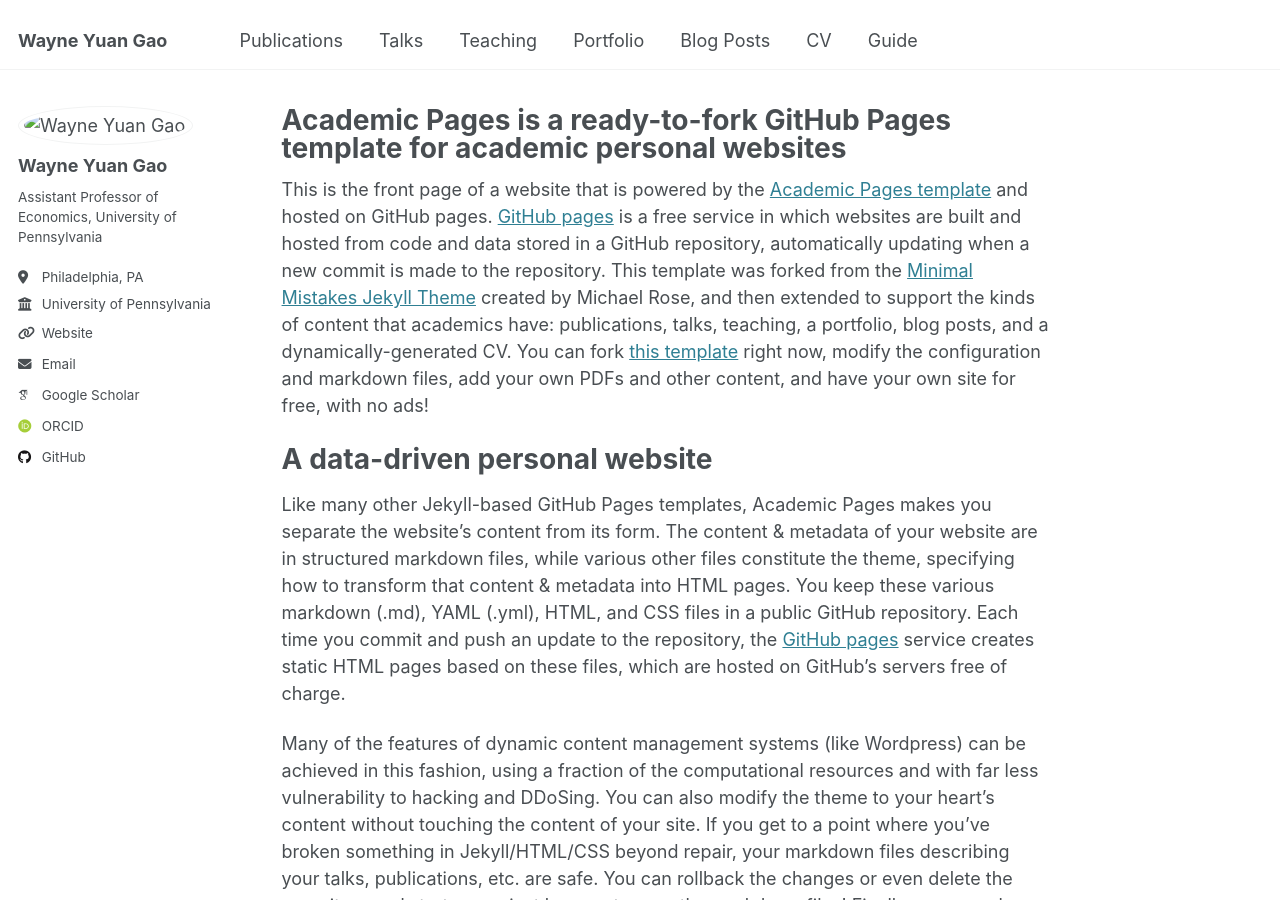
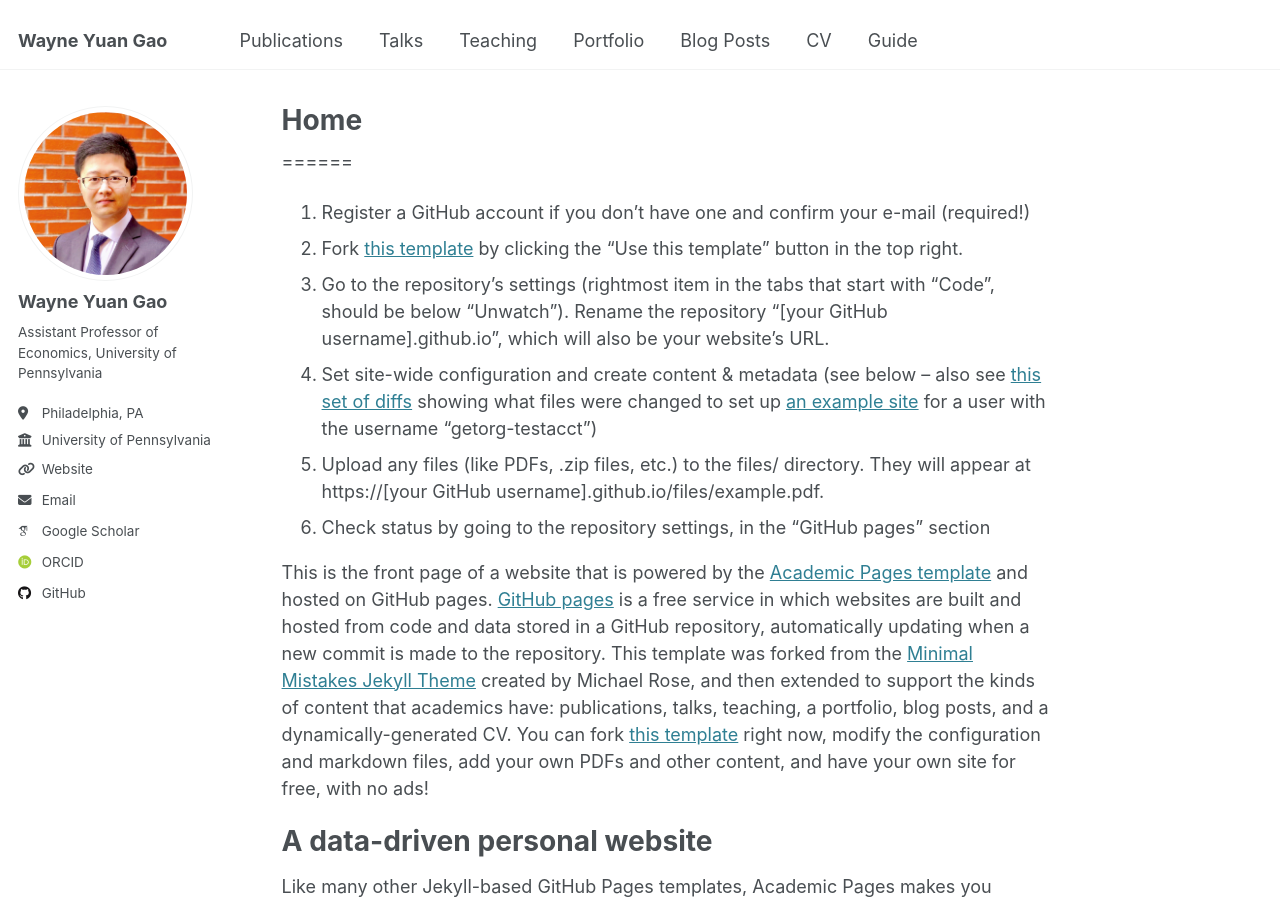
Before and after one commit to wayne-y-gao/wayne-y-gao.github.io, a Jekyll site: the page built from _pages/about.md, in a window 1280 px wide and 900 px high. Built offline with Jekyll 4.4.1, drawn with Linux system fonts in a browser that asks for light colours; some web fonts are replaced.

Commit message:
move picture

```diff
--- a/_pages/about.md
+++ b/_pages/about.md
@@ -1,11 +1,25 @@
 ---
 permalink: /
-title: "Academic Pages is a ready-to-fork GitHub Pages template for academic personal websites"
+title: "Home"
 author_profile: true
 redirect_from:
   - /about/
   - /about.html
 ---
+
+
+
+
+
+======
+1. Register a GitHub account if you don't have one and confirm your e-mail (required!)
+1. Fork [this template](https://github.com/academicpages/academicpages.github.io) by clicking the "Use this template" button in the top right.
+1. Go to the repository's settings (rightmost item in the tabs that start with "Code", should be below "Unwatch"). Rename the repository "[your GitHub username].github.io", which will also be your website's URL.
+1. Set site-wide configuration and create content & metadata (see below -- also see [this set of diffs](http://archive.is/3TPas) showing what files were changed to set up [an example site](https://getorg-testacct.github.io) for a user with the username "getorg-testacct")
+1. Upload any files (like PDFs, .zip files, etc.) to the files/ directory. They will appear at https://[your GitHub username].github.io/files/example.pdf.
+1. Check status by going to the repository settings, in the "GitHub pages" section
+
+
 
 This is the front page of a website that is powered by the [Academic Pages template](https://github.com/academicpages/academicpages.github.io) and hosted on GitHub pages. [GitHub pages](https://pages.github.com) is a free service in which websites are built and hosted from code and data stored in a GitHub repository, automatically updating when a new commit is made to the repository. This template was forked from the [Minimal Mistakes Jekyll Theme](https://mmistakes.github.io/minimal-mistakes/) created by Michael Rose, and then extended to support the kinds of content that academics have: publications, talks, teaching, a portfolio, blog posts, and a dynamically-generated CV. You can fork [this template](https://github.com/academicpages/academicpages.github.io) right now, modify the configuration and markdown files, add your own PDFs and other content, and have your own site for free, with no ads!
 
```
Also changed, not shown: images/BrickLightSqS.jpg (renamed from files/BrickLightSqS.jpg).
